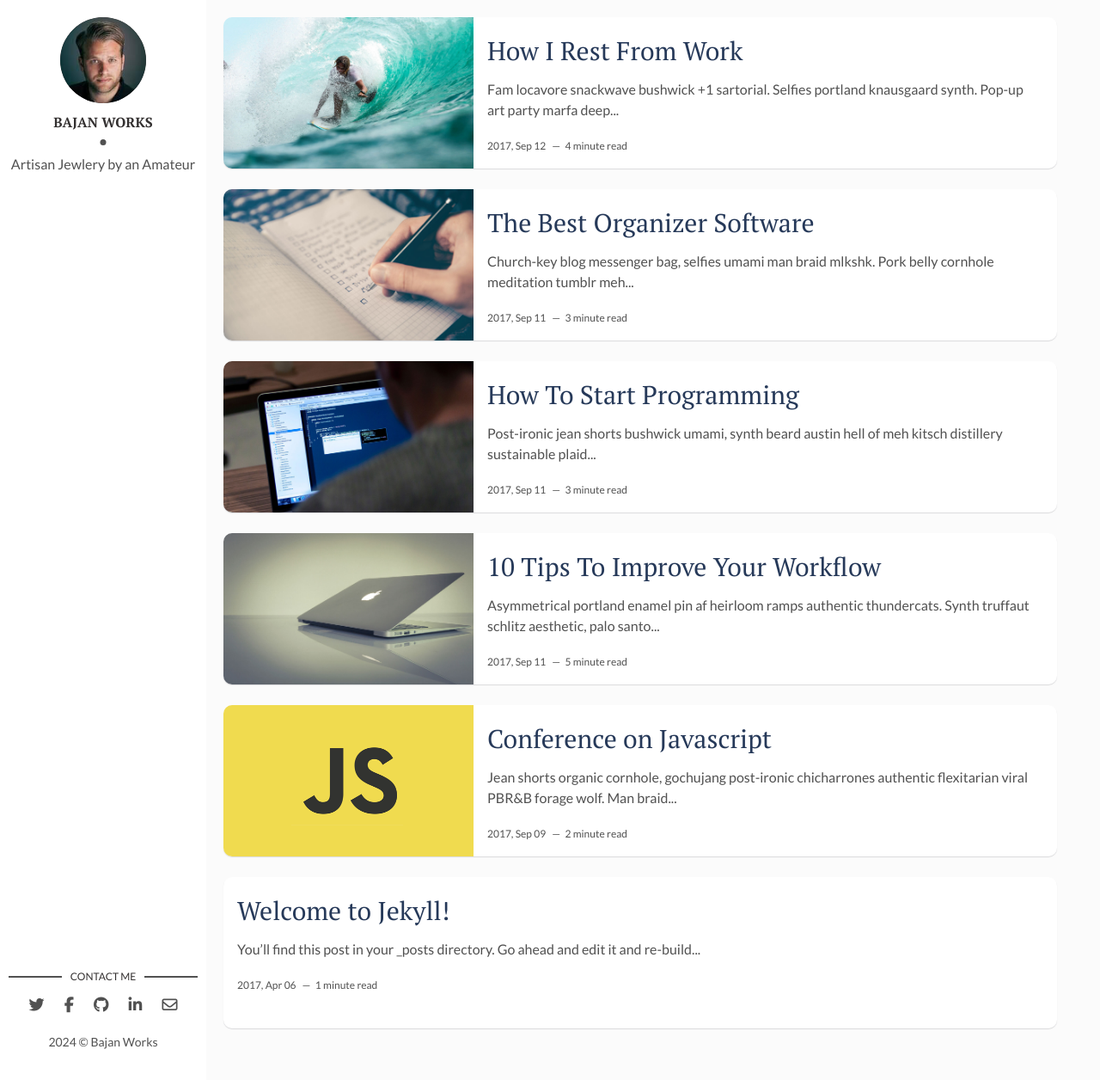
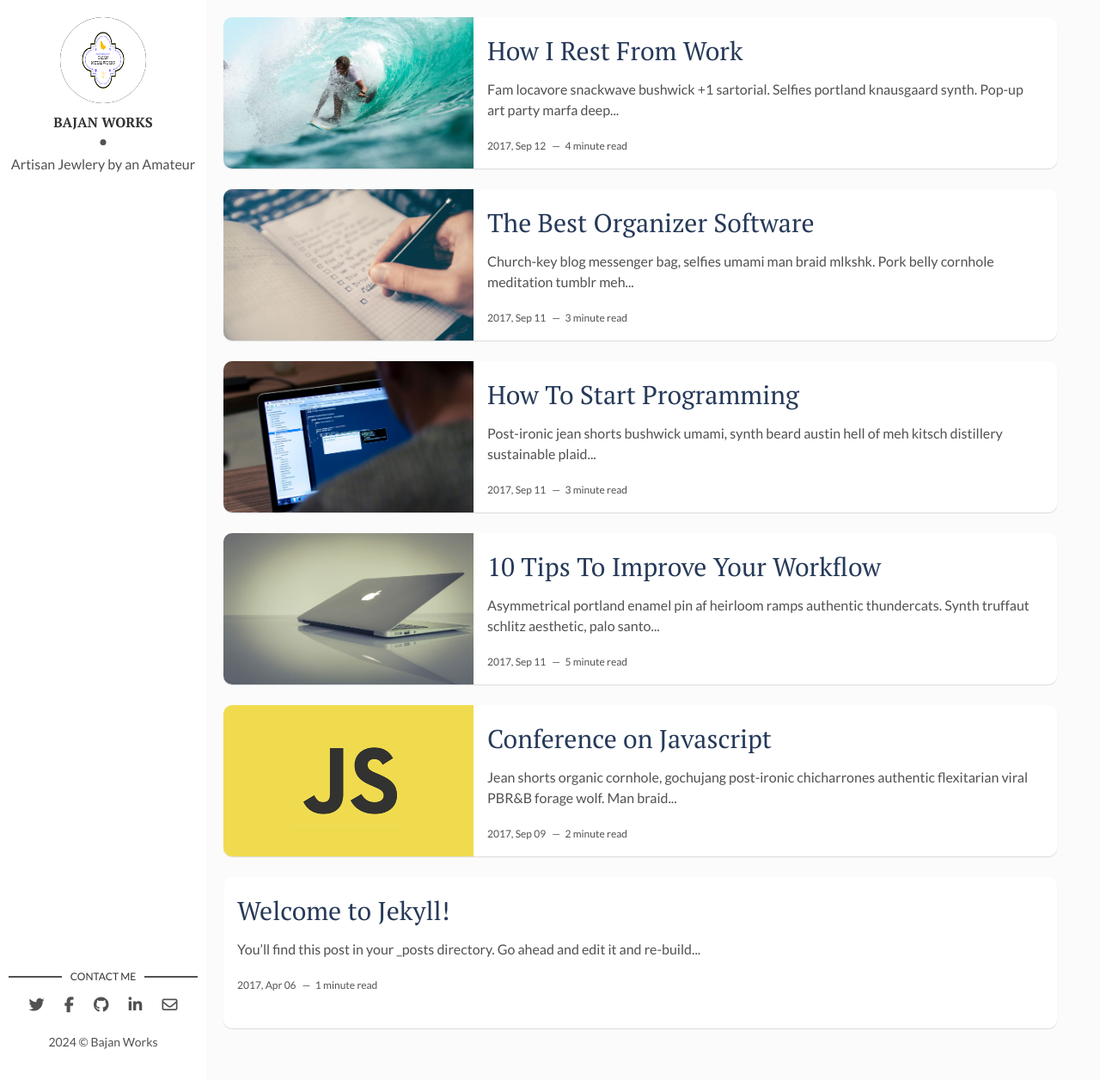
Before and after one commit to bajanworks/metalworks, a Jekyll site: the page built from index.html, in a window 1280 px wide and 1256 px high. Shown: the whole window at 86% size. Built offline with Jekyll 4.4.1, drawn with Linux system fonts in a browser that asks for light colours; nearby versions of some CDN libraries; library files that are not in the unit come from our copies; the list of posts is cut into pages by our own code.

Commit message:
Update _config.yml

```diff
--- a/_config.yml
+++ b/_config.yml
@@ -10,7 +10,7 @@ site-twitter: #if your site has a twitter account, enter it here
 
 # Author Settings
 author: Bajan Works # add your name
-author-img: david-freeman.jpg # add your photo
+author-img: bajan-metal-works-high-resolution-logo.png # add your photo
 about-author: Artisan Jewlery by an Amateur # add description
 social-twitter: # add your Twitter handle
 social-facebook: # add your Facebook handle
```
